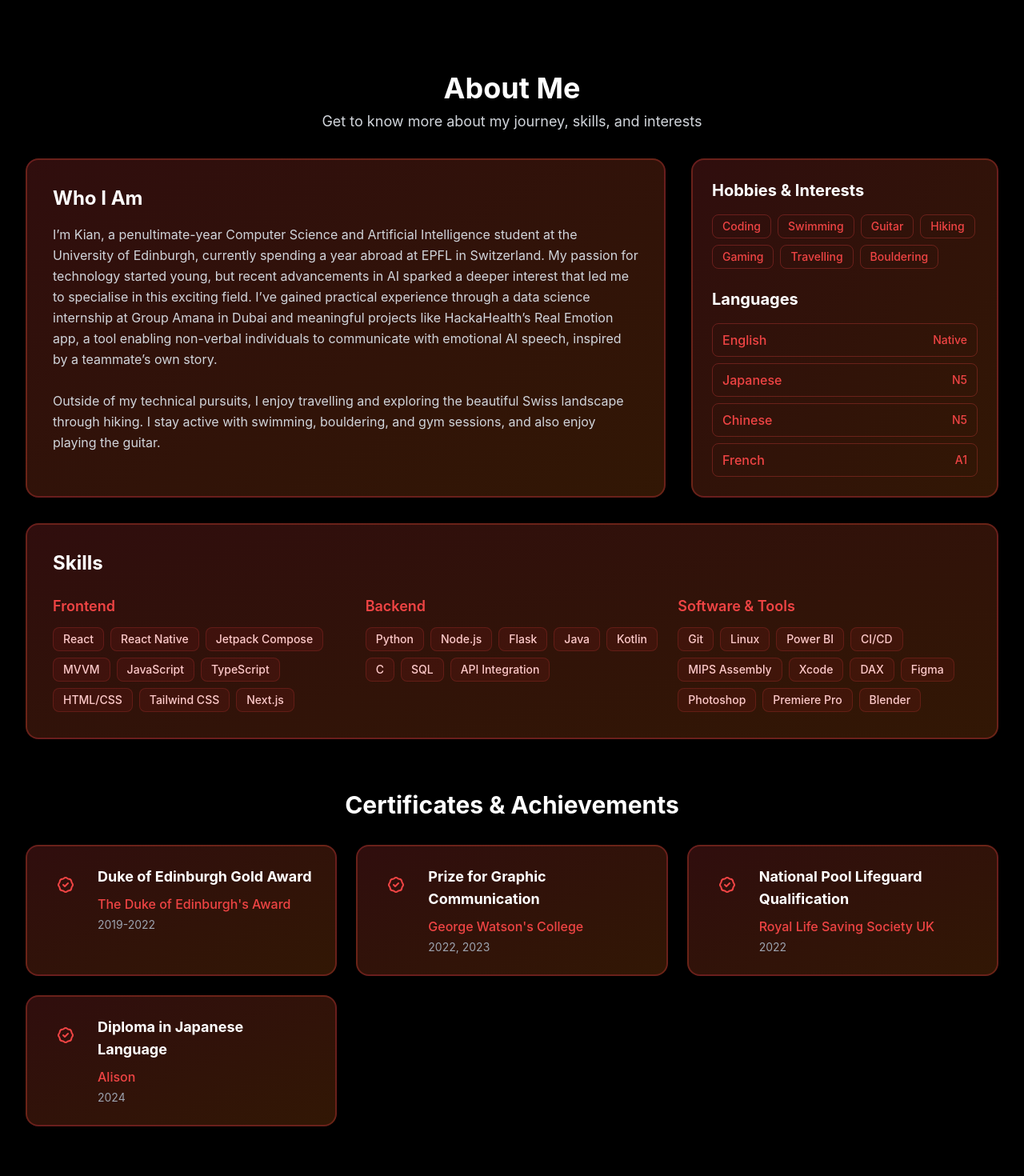
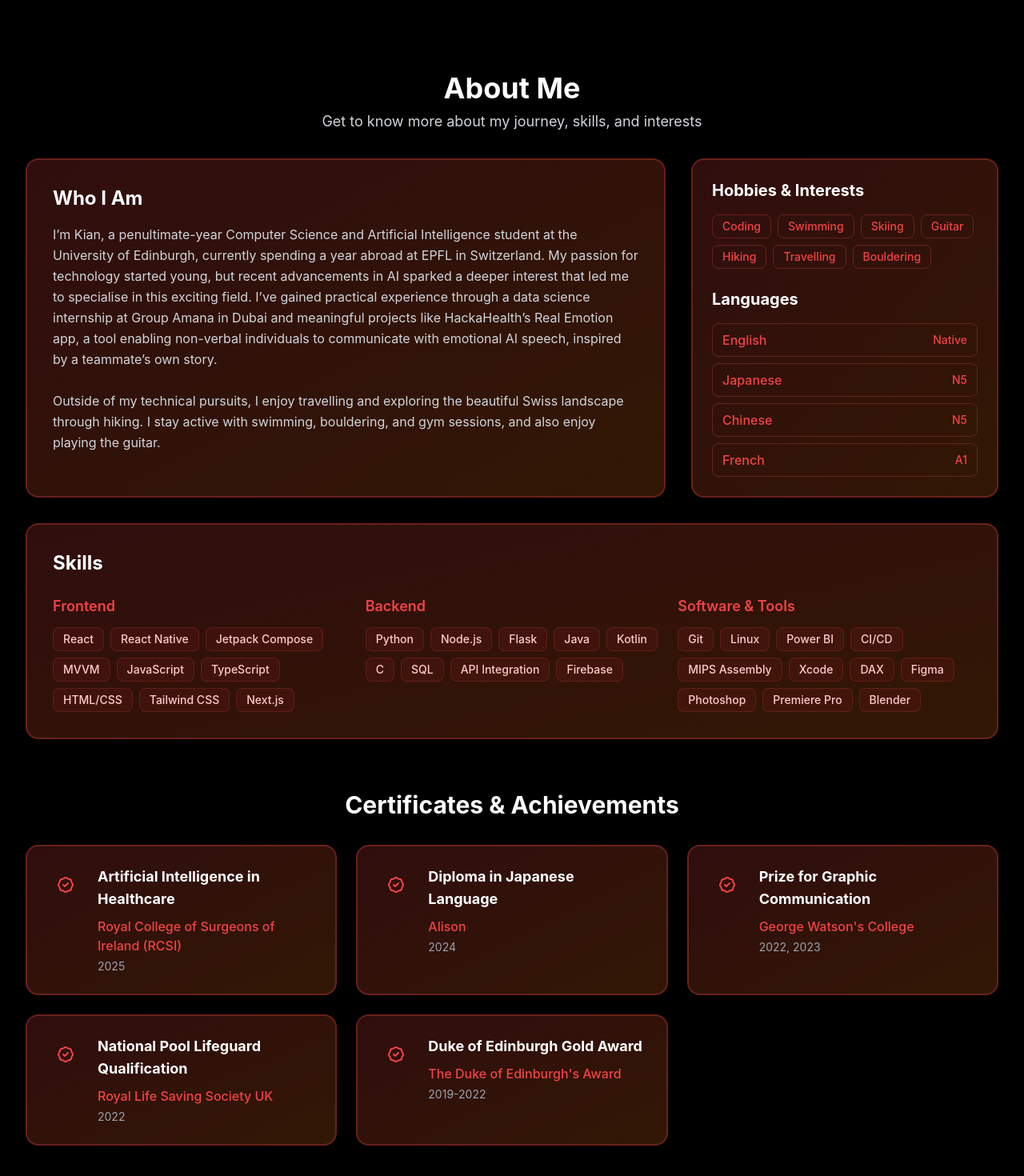
Before and after one commit to KianBahia/portfolio-site, a React (Create React App) app: page / in a window 1280 px wide. Shown: the part 2230-3700 px from the top of the page at 80% size. Built offline with nearby package versions, Linux system fonts and the light colour scheme.

Commit message:
Add certificate to data.js

```diff
--- a/src/data.js
+++ b/src/data.js
@@ -118,9 +118,9 @@ export const aboutData = {
   hobbies: [
     "Coding",
     "Swimming",
+    "Skiing",
     "Guitar",
     "Hiking",
-    "Gaming",
     "Travelling",
     "Bouldering",
   ],
@@ -158,6 +158,7 @@ export const aboutData = {
         "C",
         "SQL",
         "API Integration",
+        "Firebase",
       ],
     },
     {
@@ -180,9 +181,14 @@ export const aboutData = {
 
   certificates: [
     {
-      name: "Duke of Edinburgh Gold Award",
-      issuer: "The Duke of Edinburgh's Award",
-      date: "2019-2022",
+      name: "Artificial Intelligence in Healthcare",
+      issuer: "Royal College of Surgeons of Ireland (RCSI)",
+      date: "2025",
+    },
+    {
+      name: "Diploma in Japanese Language",
+      issuer: "Alison",
+      date: "2024",
     },
     {
       name: "Prize for Graphic Communication",
@@ -195,9 +201,9 @@ export const aboutData = {
       date: "2022",
     },
     {
-      name: "Diploma in Japanese Language",
-      issuer: "Alison",
-      date: "2024",
+      name: "Duke of Edinburgh Gold Award",
+      issuer: "The Duke of Edinburgh's Award",
+      date: "2019-2022",
     },
   ],
 };
```
